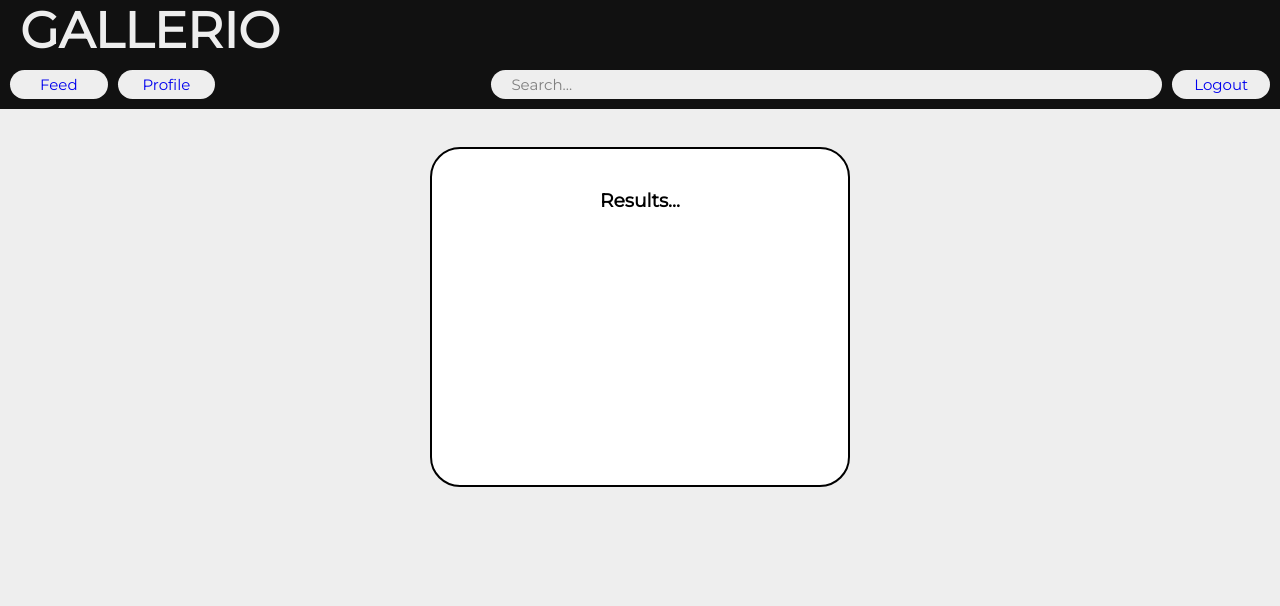
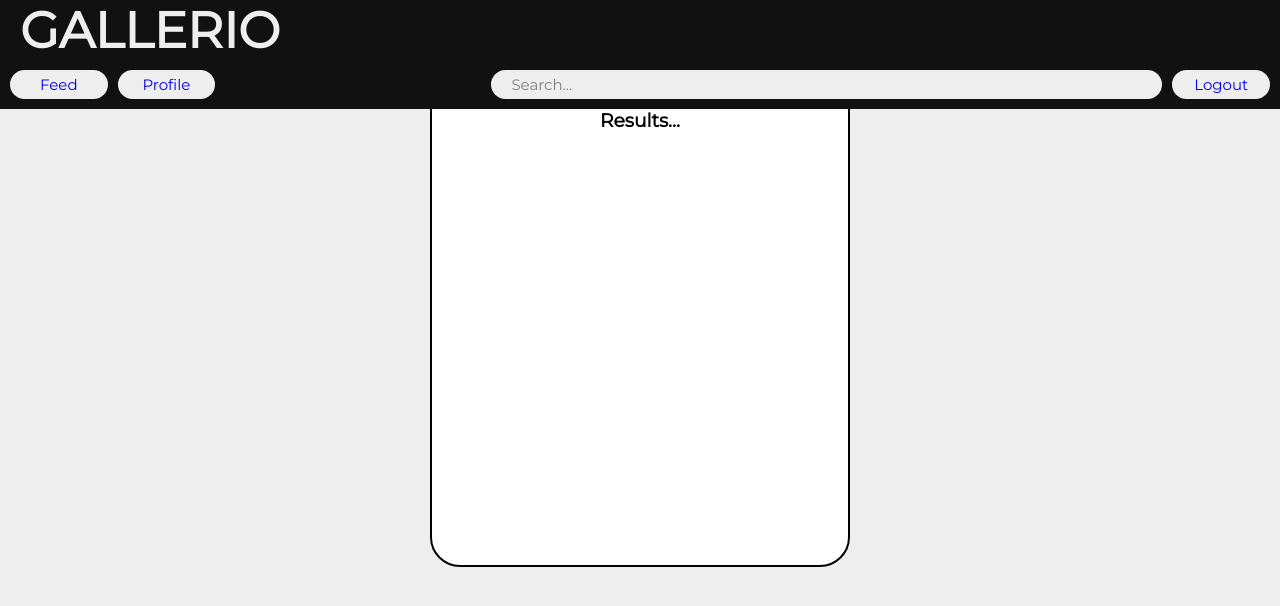
Before and after one commit to GavinStein1/django-project, a Django app: page /search/1 in a window 1280 px wide. Shown: the top 606 px of the page. Run offline with Django 3.2, Linux system fonts and the light colour scheme; the visitor is signed in with stand-in values (Sample User, id 1); data comes from the database, SQL or seed files in the repository.

Commit message:
search bar dev

```diff
--- a/home/static/home/style.css
+++ b/home/static/home/style.css
@@ -29,7 +29,6 @@ a:visited {
     font-family: Montserrat, sans-serif;
     color: #eeeeee;
     width: 30%;
-    height: 60px;
     margin-left: 20px;
 }
 
@@ -603,3 +602,19 @@ p.caption {
     border-radius:50%;
     border: #111111 solid 2px;
 }
+
+.result-container {
+    position: absolute;
+    top: 200px;
+    left: 50%;
+    -ms-transform: translate(-50%, -50%);
+    transform: translate(-50%, -50%);
+    height: 500px;
+    width: 420px;
+    border: black solid 2px;
+    padding: 20px;
+    background-color: white;
+    border-radius: 30px;
+    text-align: center;
+    overflow: scroll;
+}
--- a/home/templates/home/search_results.html
+++ b/home/templates/home/search_results.html
@@ -3,18 +3,19 @@
 {% csrf_token %}
 
 {% block content %}
-    <div class="login-form">
+    <div class="result-container">
         <h3 class="followers-header">Results...</h3>
-        <ul>
+        <table>
             {% for result in results %}
-
-                <li>
-                    <div class="profile-pic-results inline">
-                        <img src="{{ result.1.profile_image.url }}" alt="{{ result.0.username }}" width="100">
-                    </div>
-                    <p class="username" style="display: inline;">{{ result.0.username }}</p>
-                </li>
+                <tr class="result-row">
+                    <td>
+                        <div class="profile-pic-results inline">
+                            <img src="{{ result.1.profile_image.url }}" alt="{{ result.0.username }}" width="100">
+                        </div>
+                        <p class="username" style="display: inline;">{{ result.0.username }}</p>
+                    </td>
+                </tr>
             {% endfor %}
-        </ul>
+        </table>
     </div>
 {% endblock %}
```
